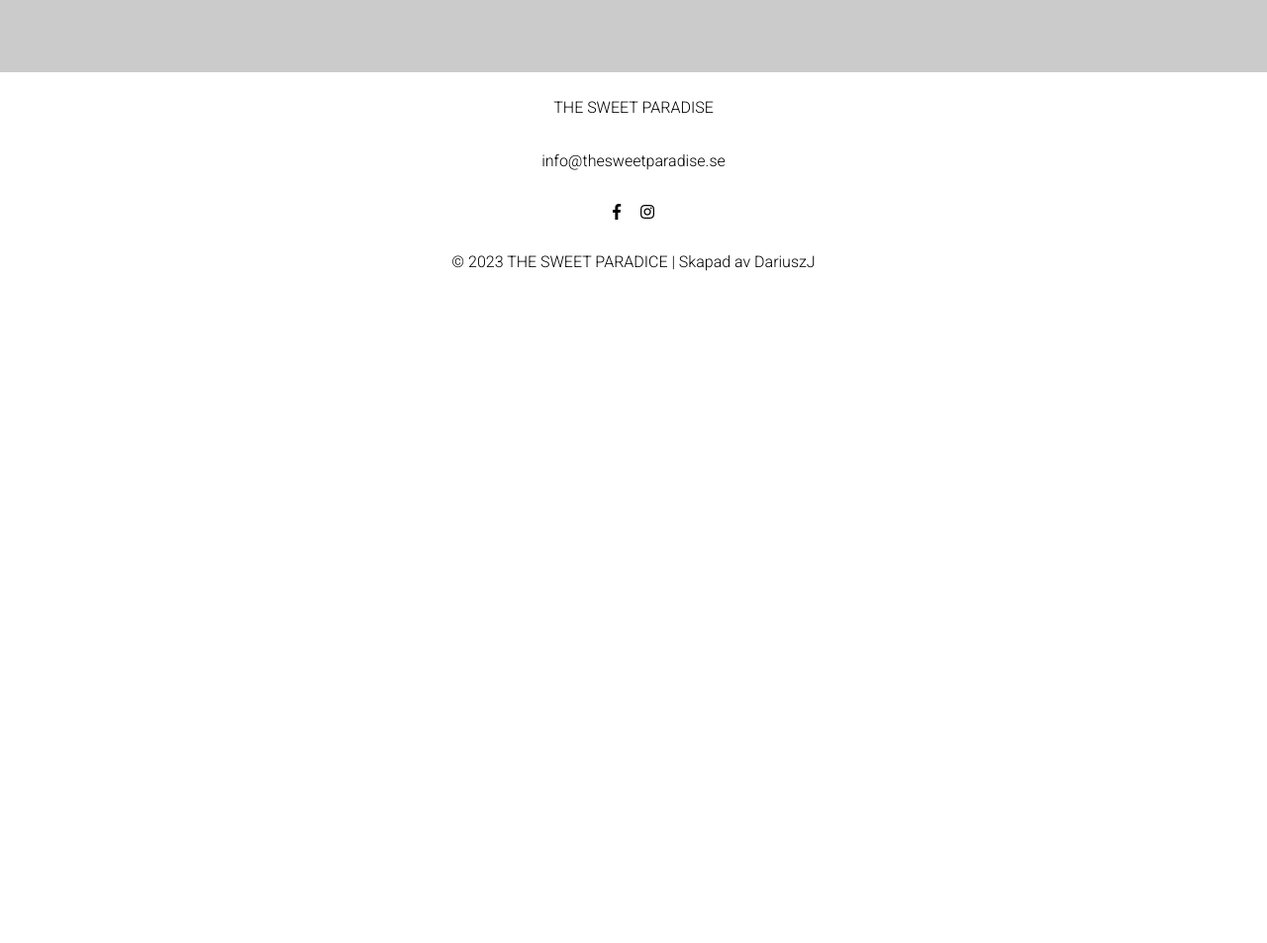
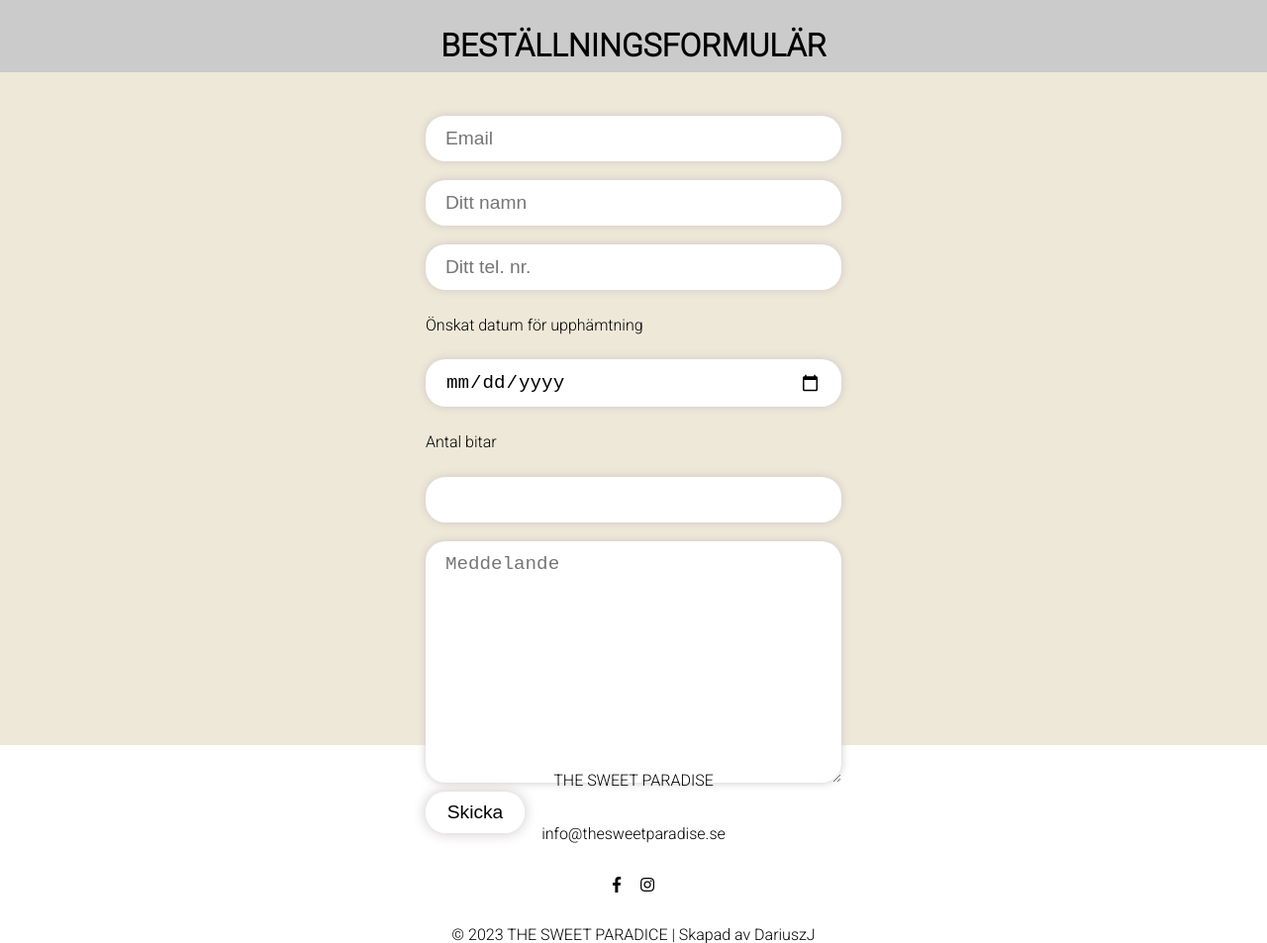
Before and after one commit to DJendryczka/cakebyn, a plain HTML site: page index.html in a window 1280 px wide. Shown: the part 5384-6337 px from the top of the page at 99% size. Before the commit the page ends 5684 px from the top, so only its background shows below. Drawn offline with Linux system fonts and the light colour scheme.

Commit message:
Add form section

```diff
--- a/index.html
+++ b/index.html
@@ -215,6 +215,23 @@
             </div>
           </div>
       </section>
+      <section class="form">
+        <div class="contact">
+            <h4>BESTÄLLNINGSFORMULÄR</h4>
+
+            <form action="https://formsubmit.co/dd@gmail.com" method="POST">
+                <input type="email" name="email" required placeholder="Email">
+                <input type="text" name="name" required placeholder="Ditt namn">
+                <input type="tel" name="phone" required placeholder="Ditt tel. nr.">
+                <p>Önskat datum för upphämtning</p>
+                <input type="date" name="name" required>
+                <p>Antal bitar</p>
+                <input type="number" name="name" required>
+                <textarea type="text" name="message" rows="10" required placeholder="Meddelande"></textarea>
+                <button type="submit">Skicka</button>
+           </form>
+        </div>
+      </section>
       <footer>
         <p>THE SWEET PARADISE</p>
         <p>info@thesweetparadise.se</p>
--- a/style.css
+++ b/style.css
@@ -20,6 +20,9 @@ h2 {
 }
 h3{
     font-weight: 100;
+    font-size: 2rem;
+}
+h4{
     font-size: 2rem;
 }
 img {
@@ -193,6 +196,67 @@ nav a {
     }
 }
 
+/* Contact */
+.form{
+    width: 100vw;
+    height: auto;
+    background-color: #eee8d8;
+}
+.contact {
+    height: 85vh;
+    display: flex;
+    flex-direction: column;
+    justify-content: center;
+    align-items: center;
+  }
+
+  .contact button {
+    width: 100px;
+    font-size: 1.2rem;
+    border: none;
+    padding: 10px 20px;
+    border-radius: 20px;
+    box-shadow: 0px 0px 14px #ccc5c5;
+    background-color: white;
+  }
+
+  .contact button:focus {
+    box-shadow: 0px 0px 9px #ada8a8;
+    cursor: pointer;
+  }
+
+  form {
+    display: flex;
+    flex-direction: column;
+  }
+
+  input,
+  textarea {
+    width: 380px;
+    font-size: 1.2rem;
+    margin: 0.6rem 0;
+    padding: 12px 20px;
+    border-radius: 20px;
+    border: none;
+    box-shadow: 0px 0px 9px #ccc5c5;
+  }
+
+  @media screen and (max-width: 769px) {
+    .contact h4 {
+      font-size: 1rem;
+    }
+    input,
+    textarea {
+      width: 300px;
+      border: 1px solid #ccc5c5;
+      box-shadow: none;
+    }
+    .contact button {
+      box-shadow: none;
+      border: 1px solid #ccc5c5;
+    }
+  }
+
 
 /* ====Footer==== */
 footer{
```
